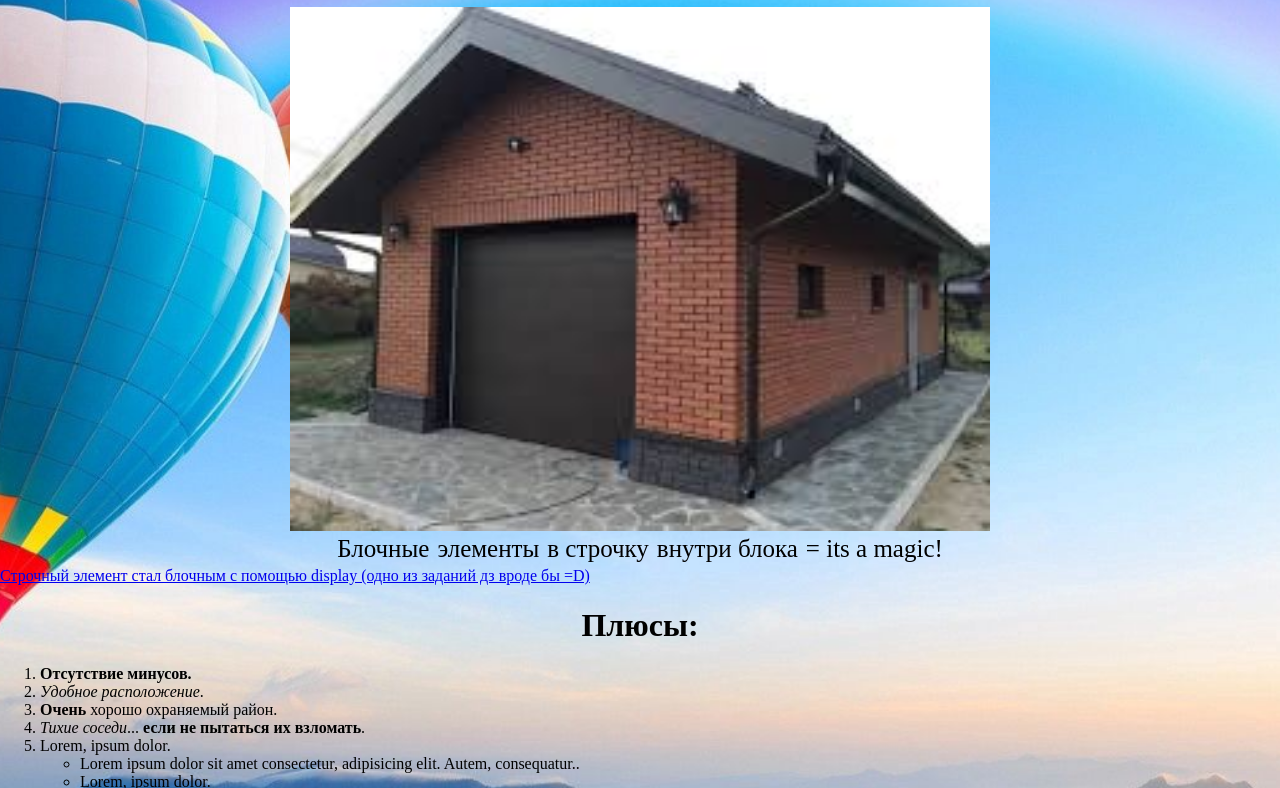
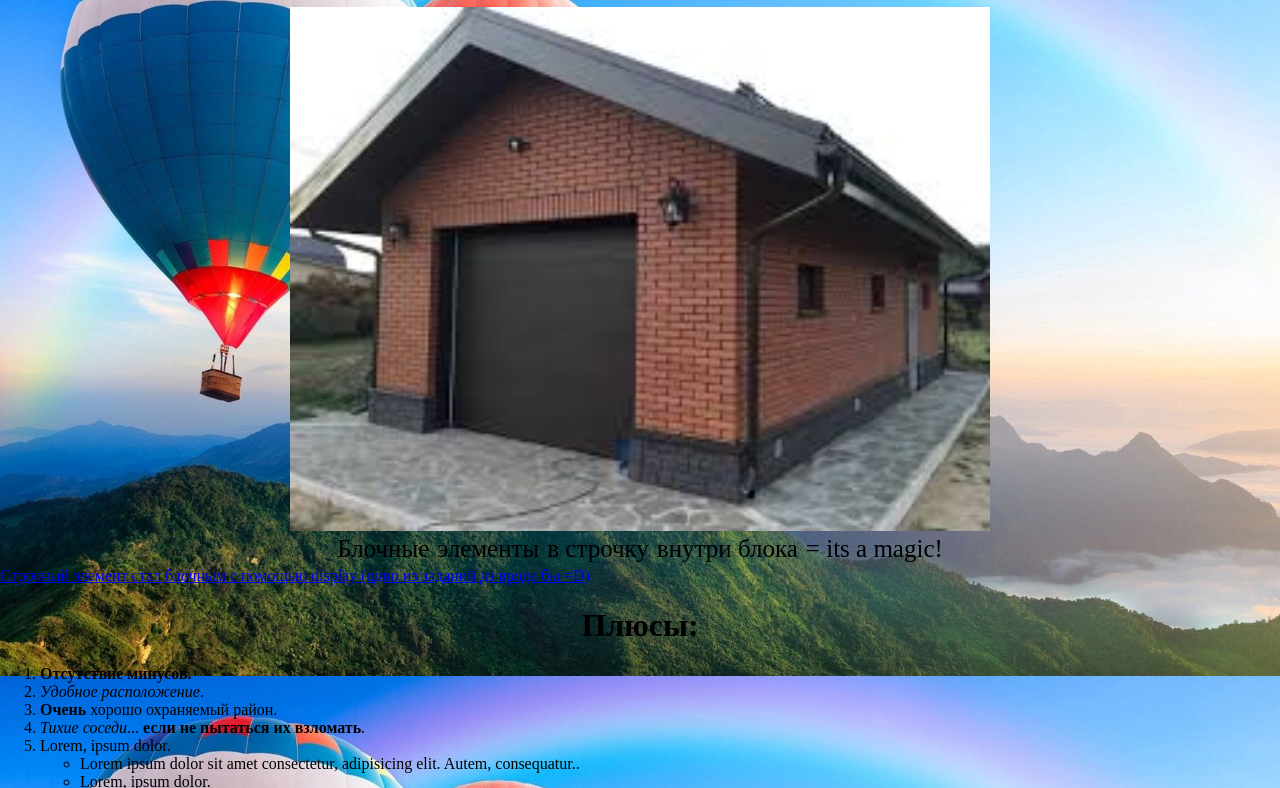
Before and after one commit to IgorAbl/homeworkCSS, a plain HTML site: page index.html in a window 1280 px wide. Shown: the part 124-912 px from the top of the page. Drawn offline with Linux system fonts and the light colour scheme.

Commit message:
corrected

```diff
--- a/css/styles.css
+++ b/css/styles.css
@@ -1,8 +1,12 @@
 body {
     margin: 0px;
-    background-image: url(./../images/krasiviyy-fon-dlya-krasivogo-garazha.jpg);
-    background-position: top;
+    background-image: url(./../images/krasiviyy-fon-dlya-krasivogo-garazha.jpg) ;
+    background-position: center;
     background-size: cover;
+    background-repeat: no-repeat;
+    width: 100%;
+    height: 100vh;
+    background-attachment: fixed;
 }
 
 
```
